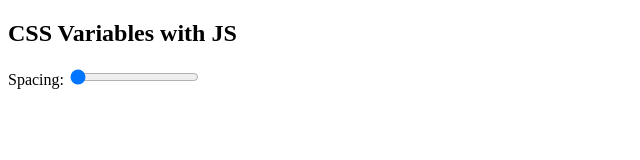
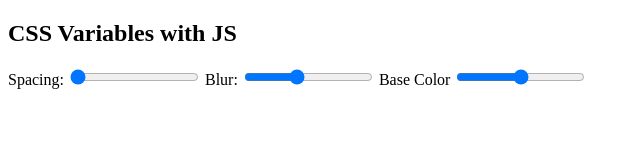
Before and after one commit to hanumancode/CSS_Variables_JS, a plain HTML site: page index.html in a window 1280 px wide. Shown: the whole page, without its empty margins (0-640 px from the left). Drawn offline with Linux system fonts and the light colour scheme.

Commit message:
added 3 input ranges to index.html

```diff
--- a/index.html
+++ b/index.html
@@ -9,8 +9,13 @@
 
 <div class="controls">
 	<label for="spacing">Spacing:</label>
-	<input type="range" name="spacing" min="10" max="200" value="10" data-sizing="10px"></input>
+	<input type="range" name="spacing" min="10" max="200" value="10" data-sizing="px">
 
+	<label for="blur">Blur:</label>
+	<input type="range" name="blur" min="0" max="25" value="10" data-sizing="px">
+
+	<label for="base">Base Color</label>
+	<input type="range" name="base" value="#ffc600">
 </div>
 
 
```
